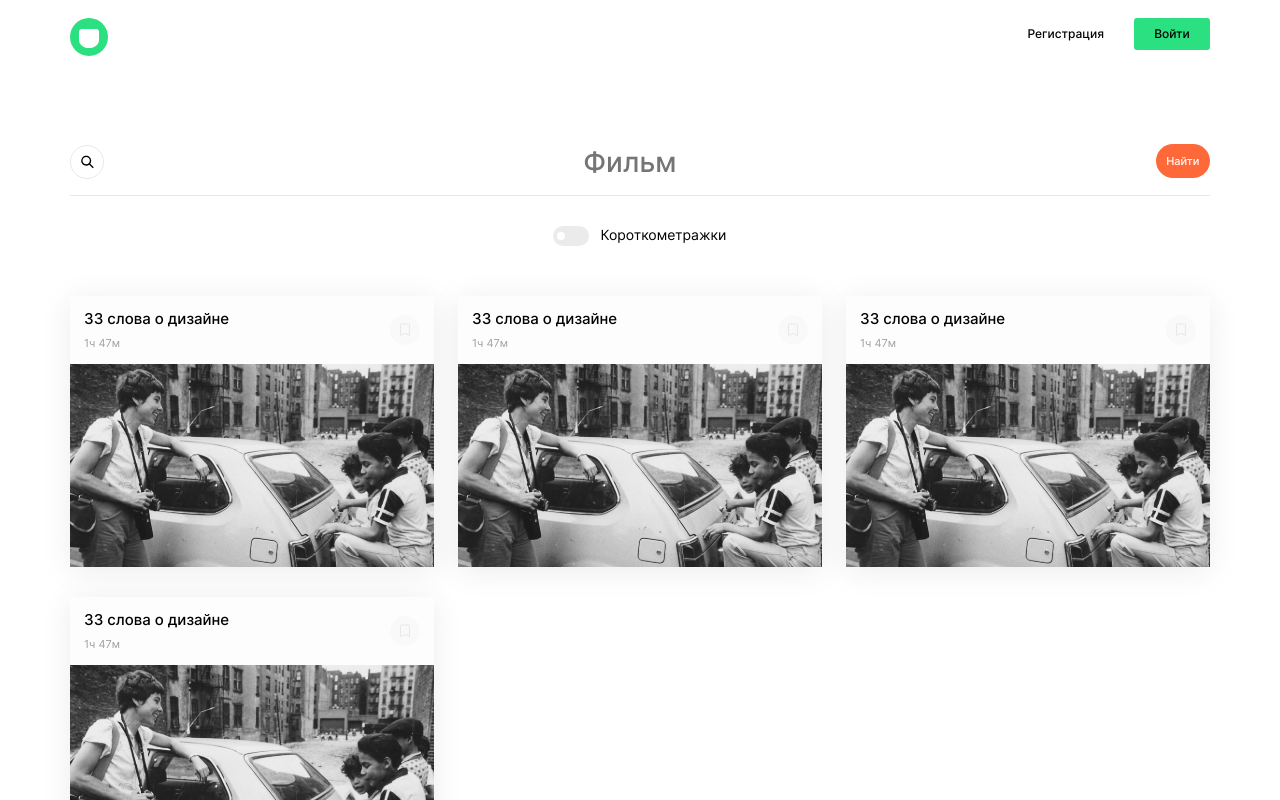
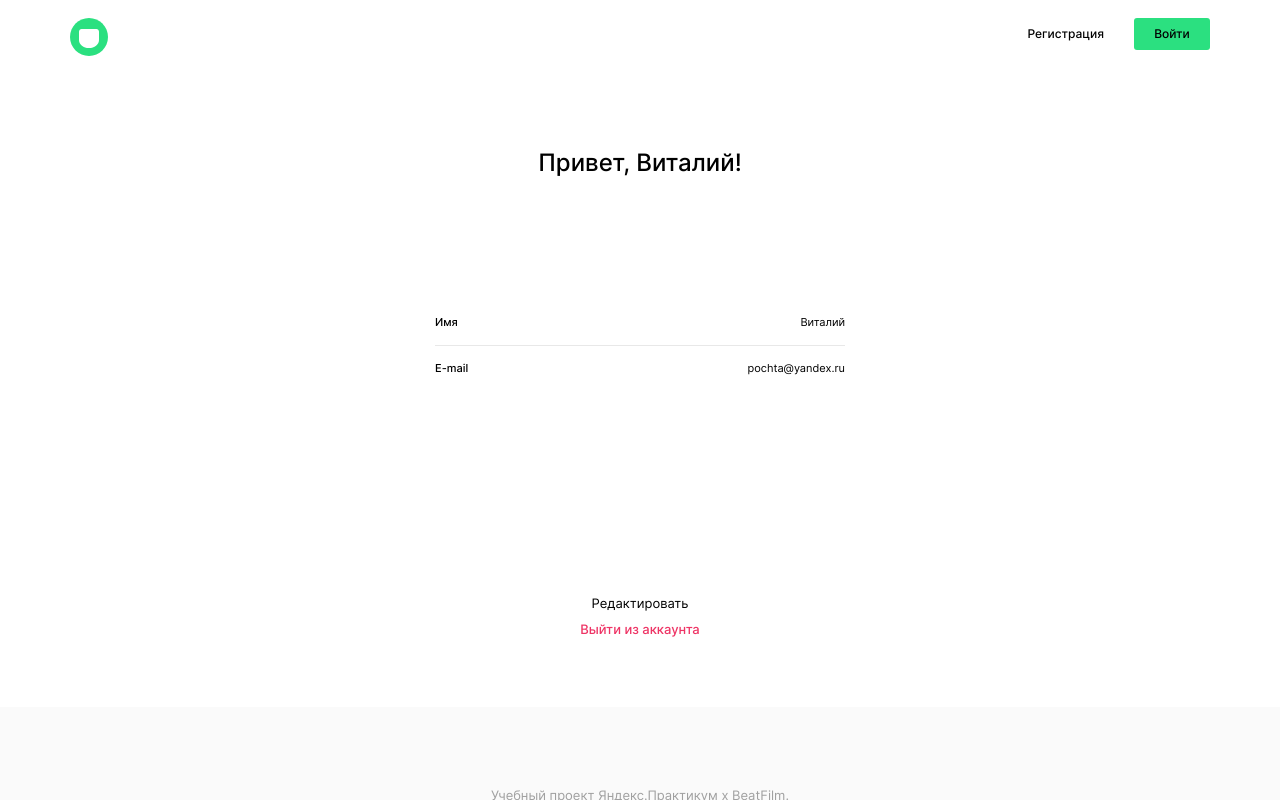
Before and after one commit to vadimshift/movies-explorer-frontend, a React (Create React App) app: page / in a window 1280 px wide. Shown: the top 800 px of the page. Built offline with nearby package versions, Linux system fonts and the light colour scheme.

Commit message:
сверстал компонент profile

```diff
--- a/src/components/App/App.js
+++ b/src/components/App/App.js
@@ -9,6 +9,7 @@ import AboutMe from "../AboutMe/AboutMe";
 import Portfolio from "../Portfolio/Portfolio";
 import SearchForm from "../SearchForm/SearchForm";
 import MoviesCardList from "../MoviesCardList/MoviesCardList";
+import Profile from "../Profile/Profile";
 import Footer from "../Footer/Footer";
 
 function App() {
@@ -24,8 +25,9 @@ function App() {
             <button className="menu__signin-button">Войти</button>
           </Menu>
         </Header>
-        <SearchForm />
-        <MoviesCardList />
+        <Profile/>
+        {/* <SearchForm />
+        <MoviesCardList /> */}
         {/* <Promo>
             <NavTab />
         </Promo>
--- a/src/components/More/More.css
+++ b/src/components/More/More.css
@@ -8,8 +8,6 @@
     padding: 0;
     height: 36px;
     width: 100%;
-    /* margin-left: 70px;
-    margin-right: 70px; */
     margin-top: 50px;
     margin-bottom: 80px;
     border-radius: 6px;
--- /dev/null
+++ b/src/components/Profile/Profile.css
@@ -0,0 +1,97 @@
+.profile {
+    max-width: 1280px;
+    margin: 0;
+}
+
+.profile__title {
+    font-family: 'Inter', 'Arial', sans-serif;
+    font-size: 24px;
+    font-style: normal;
+    font-weight: 500;
+    line-height: 29px;
+    letter-spacing: 0em;
+    text-align: center;
+    margin-top: 74px;
+    margin-bottom: 0;
+}
+
+.profile__conteiner {
+    margin-top: 123px;
+    width: 410px;
+    margin-left: auto;
+    margin-right: auto;
+}
+
+.profile__content {
+    display: flex;
+    justify-content: space-between;
+}
+
+.profile__content:first-child {
+    border-bottom: 1px solid #E8E8E8;
+    padding-bottom: 16px;
+}
+
+.profile__subtitle {
+    font-family: 'Inter', 'Arial', sans-serif;
+    font-size: 11px;
+    font-style: normal;
+    font-weight: 500;
+    line-height: 13px;
+    letter-spacing: 0px;
+    text-align: left;
+    margin-top: 16px;
+    margin-bottom: 0;
+}
+
+.profile__name, .profile__email {
+    font-family: 'Inter', 'Arial', sans-serif;
+    font-size: 11px;
+    font-style: normal;
+    font-weight: 400;
+    line-height: 13px;
+    letter-spacing: 0px;
+    text-align: right;
+    margin-top: 16px;
+    margin-bottom: 0;
+}
+
+.profile__button-container {
+    display: flex;
+    flex-direction: column;
+    justify-content: center;
+    align-items: center;
+    margin-top: 220px;
+    padding-bottom: 70px;
+}
+
+.profile__edit-button {
+    font-family: 'Inter', 'Arial', sans-serif;
+    font-size: 13px;
+    font-style: normal;
+    font-weight: 400;
+    line-height: 16px;
+    letter-spacing: 0px;
+    text-align: center;
+    border: none;
+    cursor: pointer;
+    color: #000000;
+    background: none;
+    padding: 0;
+}
+
+.profile__exit-button {
+    font-family: 'Inter', 'Arial', sans-serif;
+    font-size: 13px;
+    font-style: normal;
+    font-weight: 500;
+    line-height: 16px;
+    letter-spacing: 0px;
+    text-align: center;
+    border: none;
+    cursor: pointer;
+    color: #EE3465;
+    background: none;
+    padding: 0;
+    margin-top: 10px;
+}
--- /dev/null
+++ b/src/components/Profile/Profile.js
@@ -0,0 +1,26 @@
+import './Profile.css';
+
+function Profile() {
+  return (
+    <section className="profile">
+        <h2 className="profile__title">Привет, Виталий!</h2>
+        <div className="profile__conteiner">
+            <div className="profile__content">
+                <p className="profile__subtitle">Имя</p>
+                <p className="profile__name">Виталий</p>
+            </div>
+            <div className="profile__content">
+                <p className="profile__subtitle">E-mail</p>
+                <p className="profile__email">pochta@yandex.ru</p>
+            </div>
+            <div className="profile__button-container">
+                <button className="profile__edit-button">Редактировать</button>
+                <button className="profile__exit-button">Выйти из аккаунта</button>
+            </div>
+        </div>
+
+    </section>
+    );
+}
+
+export default Profile;
```
